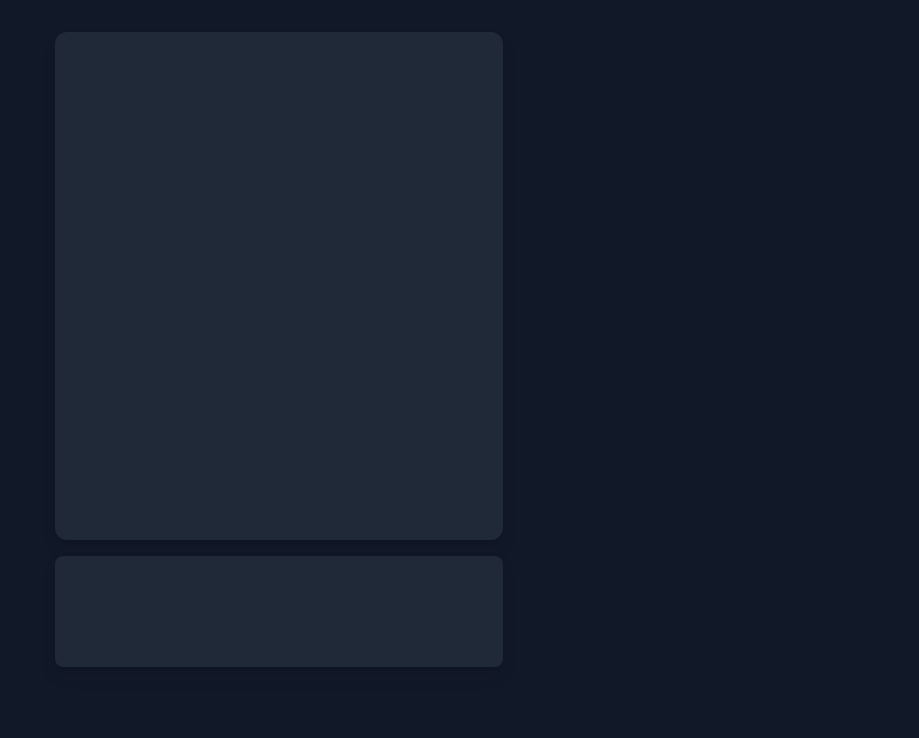
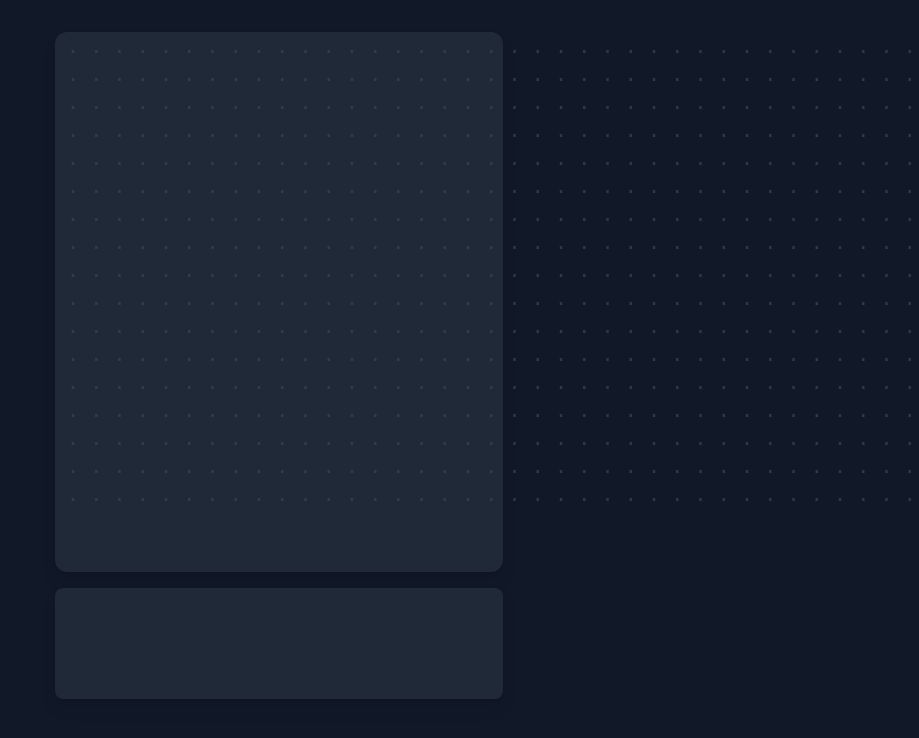
Before and after one commit to AviFS/tableso, a plain HTML site: page index.html in a window 1280 px wide. Shown: the whole page, without its empty margins (361-1280 px from the left). Drawn offline with Linux system fonts and the light colour scheme.

Commit message:
Trying to add grid thing behind

```diff
--- a/index.html
+++ b/index.html
@@ -9,10 +9,29 @@
         <link href="styles/out-tailwind.css" rel="stylesheet">
         <title>tableso</title>
     </head>
-    <body class="bg-gray-900 tracking-widest" style="letter-spacing:.7em; line-height:8em;">
-        <div class="font-mono text-xl flex flex-col h-5/6 w-3/4 mx-auto max-w-md">
-            <div oninput="run();" id='inp' contenteditable
-            class="bg-gray-800 mx-auto flex-1 h-full w-full rounded-xl shadow-sm drop-shadow-lg resize-none mt-8 text-blue-300 focus:outline-none px-6 py-4"></div>
+    <body class="bg-gray-900 cursor" style="letter-spacing:.7em; cursor: block">
+        <div class="font-mono text-xl flex flex-col h-5/6 w-3/4 mx-auto max-w-md mt-8">
+                <div oninput="run();" id='inp' contenteditable
+                class="bg-gray-800 mx-auto flex-1 h-full w-full relative rounded-xl shadow-sm drop-shadow-lg resize-none text-blue-300 focus:outline-none px-6 py-[20]"></div>
+                <div class="absolute text-gray-700 opacity-80 pl-3 w-3/4 h-5/6 overflow-hidden">
+                    ................................................................................<br>
+                    ................................................................................<br>
+                    ................................................................................<br>
+                    ................................................................................<br>
+                    ................................................................................<br>
+                    ................................................................................<br>
+                    ................................................................................<br>
+                    ................................................................................<br>
+                    ................................................................................<br>
+                    ................................................................................<br>
+                    ................................................................................<br>
+                    ................................................................................<br>
+                    ................................................................................<br>
+                    ................................................................................<br>
+                    ................................................................................<br>
+                    ................................................................................<br>
+                    ................................................................................<br>
+                </div>
             <div id='out'
             class="text-green-200 px-4 py-2 mt-4 bg-gray-800 h-1/6 drop-shadow-lg shadow-sm rounded-lg"></div>
         </div>
--- a/styles/in-tailwind.css
+++ b/styles/in-tailwind.css
@@ -2,3 +2,41 @@
 @tailwind components;
 @tailwind utilities;
 @tailwind variants;
+
+/* FROM: https://codepen.io/alandunning/pen/RWRrEW */
+
+
+.text::after {
+  content: "";
+  position: absolute;
+  top: 0;
+  right: -15px;
+  /* Remove display: inline-block if not required to be on the same line as text etc */
+  display: inline-block;
+  background-color: #606060;
+  vertical-align: top;
+  width: 10px;
+  /* Set height to the line height of .text */
+  height: 24px;
+  /*
+  Animation paramaters:
+  blink = animation-name,
+  1s = animation-duration,
+  step-end = animation-timing-function,
+  infinite = animation-iteration-count
+  */
+  -webkit-animation: blink 1s step-end infinite;
+  animation: blink 1s step-end infinite;
+}
+
+@-webkit-keyframes blink {
+  0% { opacity: 1.0; }
+  50% { opacity: 0.0; }
+  100% { opacity: 1.0; }
+}
+
+@keyframes blink {
+  0% { opacity: 1.0; }
+  50% { opacity: 0.0; }
+  100% { opacity: 1.0; }
+}
```
Also changed, not shown: styles/out-tailwind.css.
